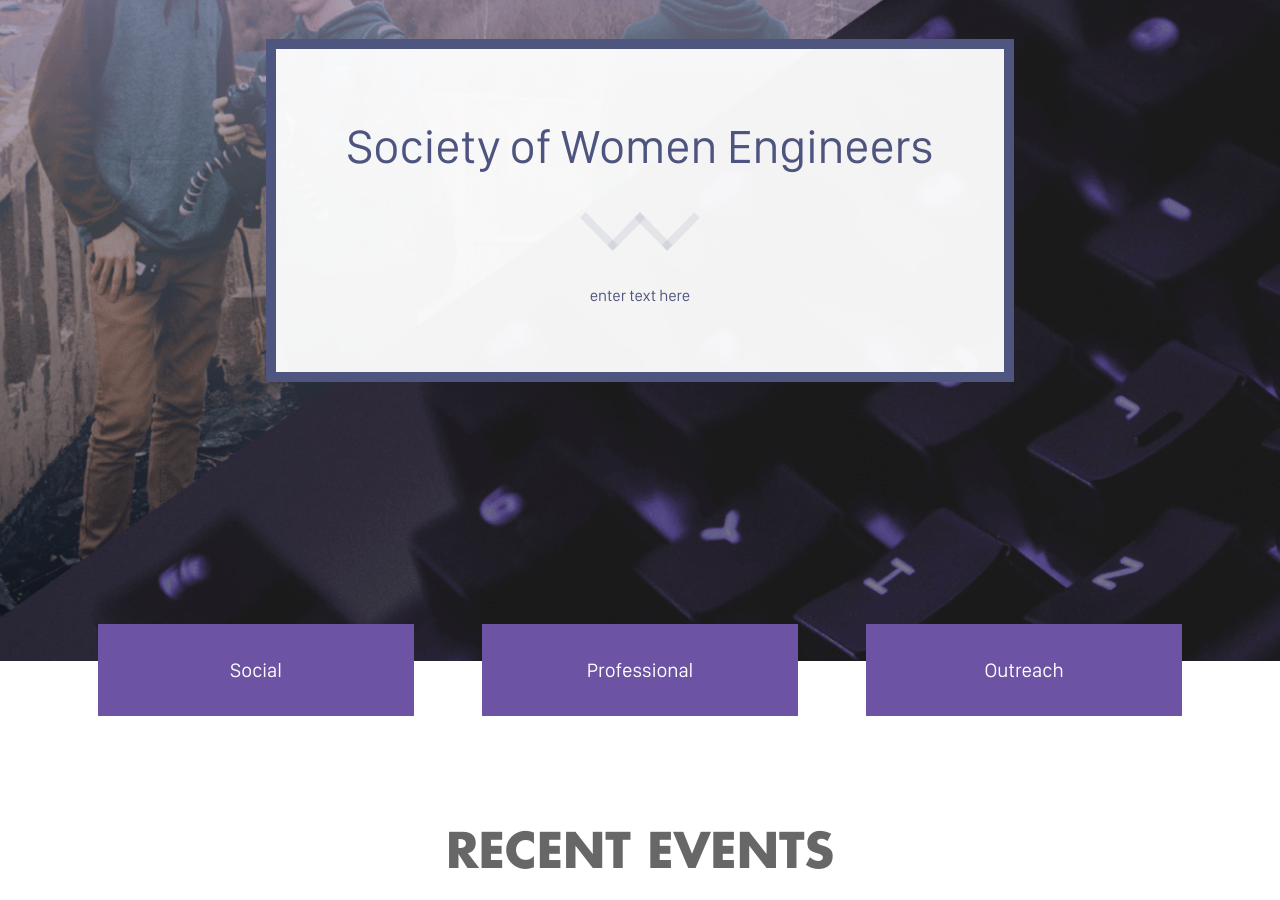
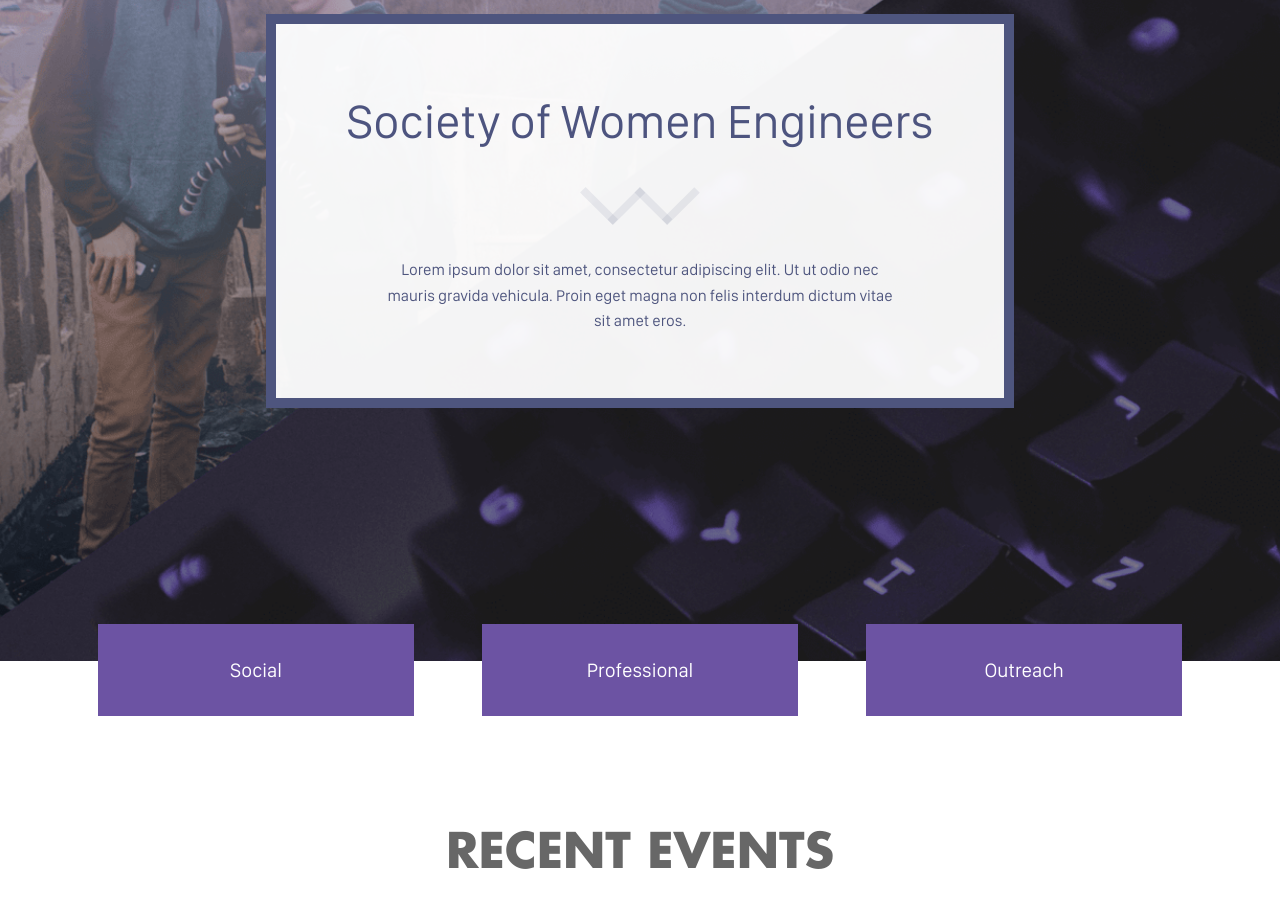
Before and after one commit to sweucsd/swe-website-old, a Jekyll site: the page built from index.markdown, in a window 1280 px wide and 900 px high, scrolled down 308 px. Built offline with Jekyll 4.4.1, drawn with Linux system fonts in a browser that asks for light colours; comment, search, counter and statistics services are not loaded.

Commit message:
Updated Index

```diff
--- a/index.markdown
+++ b/index.markdown
@@ -2,7 +2,8 @@
 title: Home
 date: 2017-06-27 02:25:00 Z
 permalink: "/"
-intro: enter text here
+intro: 'Lorem ipsum dolor sit amet, consectetur adipiscing elit. Ut ut odio nec mauris
+  gravida vehicula. Proin eget magna non felis interdum dictum vitae sit amet eros. '
 subtitle: Recent Events
 layout: index
 ---
```
